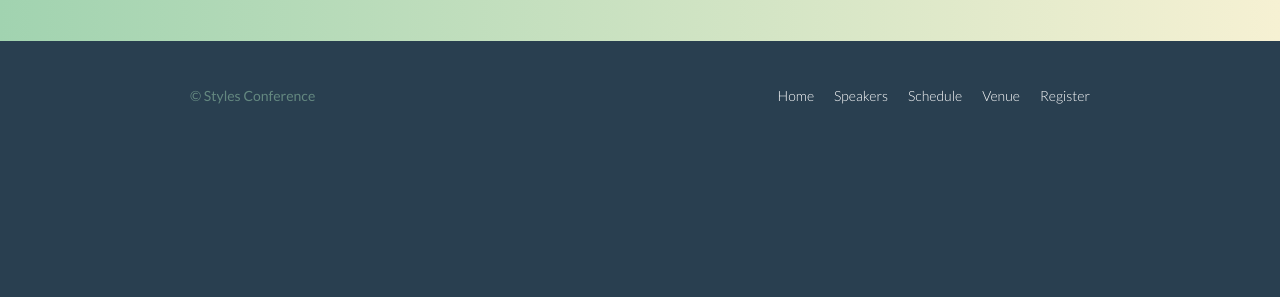
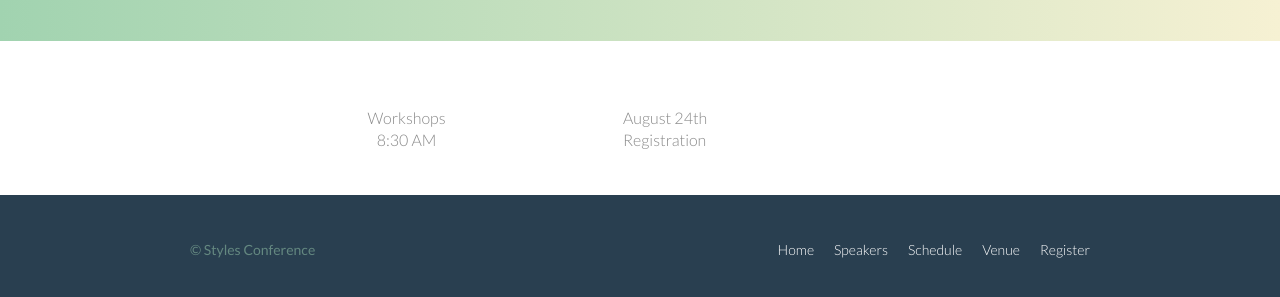
Before and after one commit to brianschnee/Styles-Conference, a plain HTML site: page schedule.html in a window 1280 px wide. Shown: the part 355-652 px from the top of the page. Drawn offline with Linux system fonts and the light colour scheme.

Commit message:
Setting up a table in Schedule.html

```diff
--- a/assets/stylesheets/main.css
+++ b/assets/stylesheets/main.css
@@ -485,3 +485,17 @@ textarea {
 .register-group textarea {
   height: 78px;
 }
+
+/*
+  ========================================
+  Schedule
+  ========================================
+*/
+
+table {
+  margin-bottom: 44px;
+  width: 100%;
+}
+table:last-child {
+  margin-bottom: 0;
+}
--- a/schedule.html
+++ b/schedule.html
@@ -34,6 +34,33 @@
         </div>
     </section>
 
+    <section class="row">
+      <div class="container">
+        <table>
+          <thead>
+            <tr>
+              <th scope="row">
+                Workshops
+              </th>
+              <td colspan="2">
+                August 24th
+              </td>
+            </tr>
+          </thead>
+          <tbody>
+            <tr>
+              <th scope="row">
+                <time datetime="08:30:00">8:30 AM</time>
+              </th>
+              <td colspan="2">
+                Registration
+              </td>
+            </tr>
+          </tbody>
+        </table>
+      </div>
+    </section>
+
     <footer class="primary-footer container group">
         <small>&copy; Styles Conference</small>
         <nav class="nav">
```
